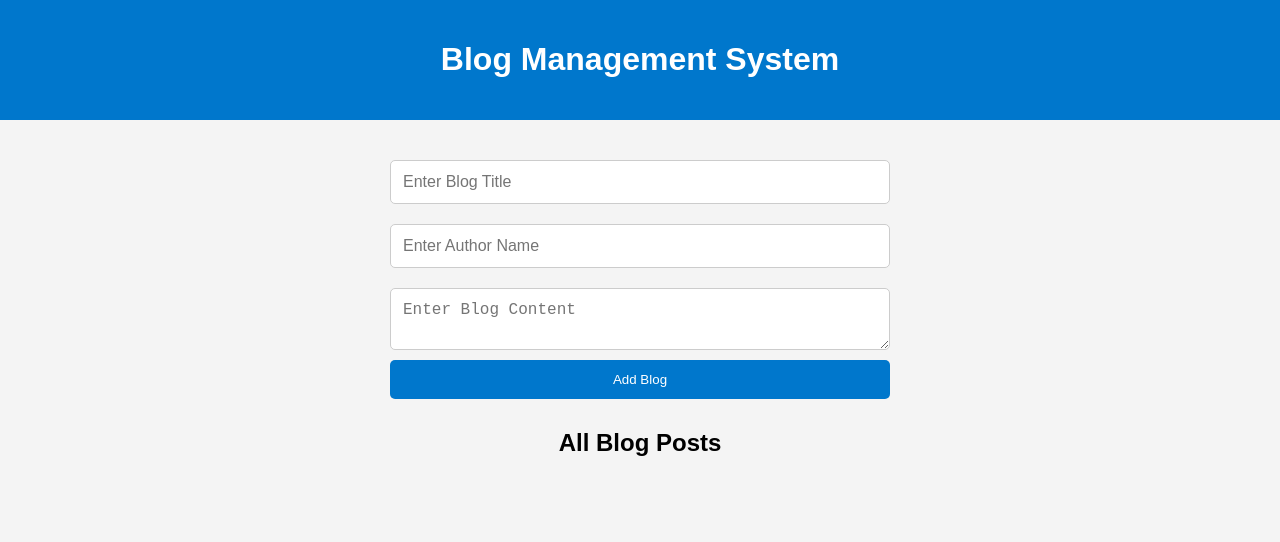
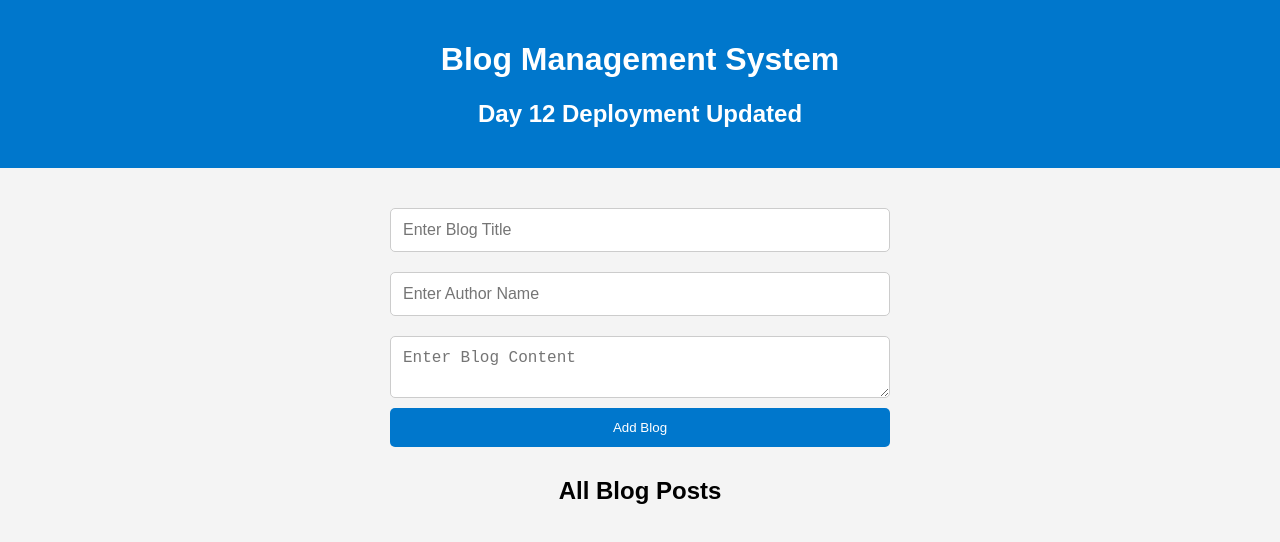
Before and after one commit to sahanaka2004-ka/Day-12_github_pages, a website: page index.html in a window 1280 px wide. Drawn offline with Linux system fonts and the light colour scheme; no server answers.

Commit message:
Update index.html

```diff
--- a/index.html
+++ b/index.html
@@ -18,6 +18,7 @@
 <header>
 
 <h1>Blog Management System</h1>
+  <h2>Day 12 Deployment Updated</h2>
 
 </header>
 
```
